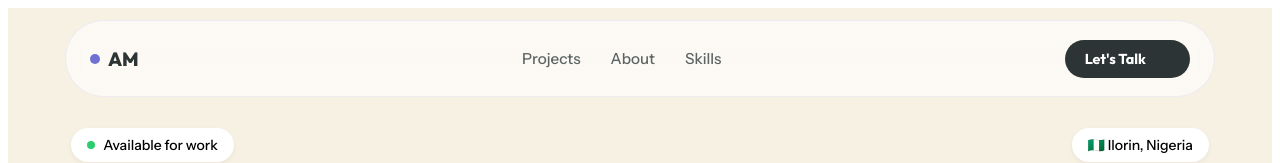
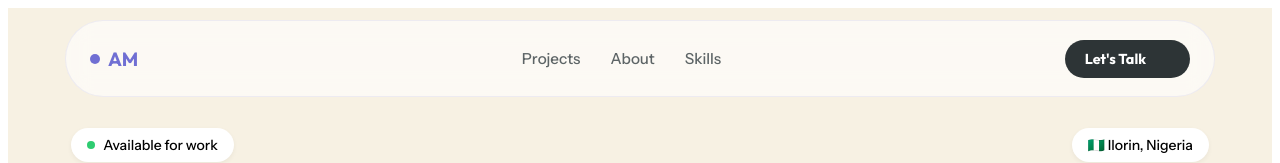
Before and after one commit to M0hamm0d/muhammad-abdussalam-portfolio, a Vue app: page / in a window 1280 px wide. Shown: the top 163 px of the page. Built offline with nearby package versions, Linux system fonts and the light colour scheme; some icons are missing.

Commit message:
feat: update section IDs for smooth scrolling and active link highlighting

```diff
--- a/src/components/AboutMe.vue
+++ b/src/components/AboutMe.vue
@@ -1,5 +1,5 @@
 <template>
-  <section class="about-section">
+  <section id="about" class="about-section">
     <div class="container">
       <div class="about-grid">
         <div class="about-visual">
--- a/src/components/CtaSection.vue
+++ b/src/components/CtaSection.vue
@@ -1,5 +1,5 @@
 <template>
-  <section class="cta-section">
+  <section id="contact" class="cta-section">
     <div class="container">
       <div class="cta-card">
         <div class="cta-content">
--- a/src/components/HeaderSection.vue
+++ b/src/components/HeaderSection.vue
@@ -1,19 +1,24 @@
 <template>
   <nav :class="{ 'nav-scrolled': isScrolled }" class="navbar">
     <div class="nav-container">
-      <a href="#hero" class="nav-logo">
+      <a href="#hero" :class="['nav-logo', { 'active-link': activeSection === 'hero' }]">
         <span class="logo-dot"></span>
         AM
       </a>
 
       <ul class="nav-links">
-        <li><a href="#projects">Projects</a></li>
-        <li><a href="#about">About</a></li>
-        <li><a href="#skills">Skills</a></li>
+        <li>
+          <a href="#projects" :class="{ 'active-link': activeSection === 'projects' }">Projects</a>
+        </li>
+        <li><a href="#about" :class="{ 'active-link': activeSection === 'about' }">About</a></li>
+        <li><a href="#skills" :class="{ 'active-link': activeSection === 'skills' }">Skills</a></li>
       </ul>
 
       <div class="nav-cta">
-        <a href="#contact" class="btn-nav-contact">
+        <a
+          href="#contact"
+          :class="['btn-nav-contact', { 'active-link': activeSection === 'contact' }]"
+        >
           Let's Talk
           <PhArrowUpRight :size="16" weight="bold" />
         </a>
@@ -27,17 +32,46 @@ import { ref, onMounted, onUnmounted } from 'vue'
 import { PhArrowUpRight } from '@phosphor-icons/vue'
 
 const isScrolled = ref(false)
+const activeSection = ref('hero')
+let observer
 
 const handleScroll = () => {
   isScrolled.value = window.scrollY > 50
 }
 
+const mapSection = (sectionId) => {
+  return ['hero', 'projects', 'about', 'skills', 'contact'].includes(sectionId) ? sectionId : 'hero'
+}
+
 onMounted(() => {
   window.addEventListener('scroll', handleScroll)
+
+  const sections = Array.from(document.querySelectorAll('section[id]'))
+  observer = new IntersectionObserver(
+    (entries) => {
+      const visible = entries.filter((entry) => entry.isIntersecting)
+      if (visible.length > 0) {
+        const bestSection = visible.reduce((a, b) =>
+          a.intersectionRatio > b.intersectionRatio ? a : b,
+        )
+        activeSection.value = mapSection(bestSection.target.id)
+      }
+    },
+    {
+      root: null,
+      rootMargin: '-120px 0px -50% 0px',
+      threshold: [0.2, 0.4, 0.6, 0.8],
+    },
+  )
+
+  sections.forEach((section) => observer.observe(section))
 })
 
 onUnmounted(() => {
   window.removeEventListener('scroll', handleScroll)
+  if (observer) {
+    observer.disconnect()
+  }
 })
 </script>
 <style scoped>
@@ -110,8 +144,17 @@ onUnmounted(() => {
   transition: color 0.3s ease;
 }
 
-.nav-links a:hover {
+.nav-links a:hover,
+.nav-links a.active-link,
+.nav-logo.active-link,
+.btn-nav-contact.active-link {
   color: #706fd3;
+}
+
+.nav-links a.active-link,
+.nav-logo.active-link,
+.btn-nav-contact.active-link {
+  font-weight: 700;
 }
 
 /* Nav CTA Button */
--- a/src/components/MySkills.vue
+++ b/src/components/MySkills.vue
@@ -1,5 +1,5 @@
 <template>
-  <section class="skills-section">
+  <section id="skills" class="skills-section">
     <div class="container">
       <div class="section-header">
         <h2 class="section-title">My <span class="accent-text">Tech Stack</span></h2>
--- a/src/components/PortfolioHero.vue
+++ b/src/components/PortfolioHero.vue
@@ -1,5 +1,5 @@
 <template>
-  <section class="hero">
+  <section id="hero" class="hero">
     <div class="top-nav">
       <div class="status-pill"><span class="dot"></span> Available for work</div>
       <div class="location-pill">🇳🇬 Ilorin, Nigeria</div>
--- a/src/components/ProjectSections.vue
+++ b/src/components/ProjectSections.vue
@@ -1,5 +1,5 @@
 <template>
-  <section class="projects-section">
+  <section id="projects" class="projects-section">
     <div class="container">
       <div class="section-header">
         <h2 class="section-title">Selected <span class="accent-text">Works</span></h2>
```
Also changed, not shown: src/style.css (+8 -0 lines).
